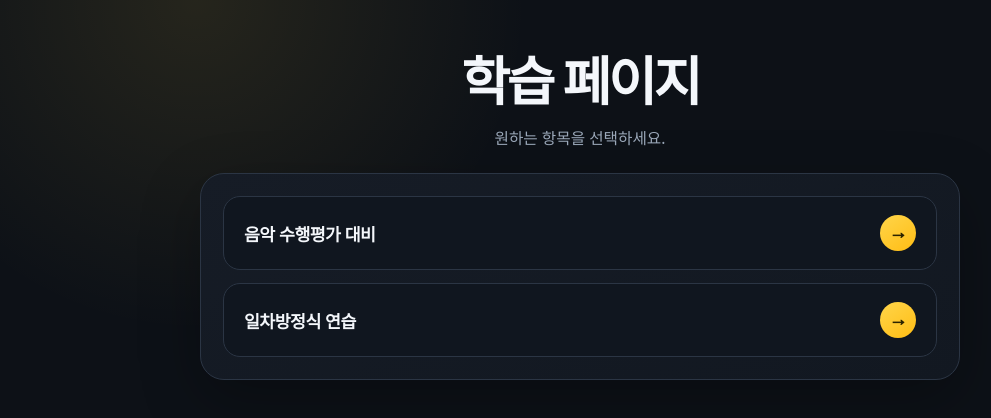
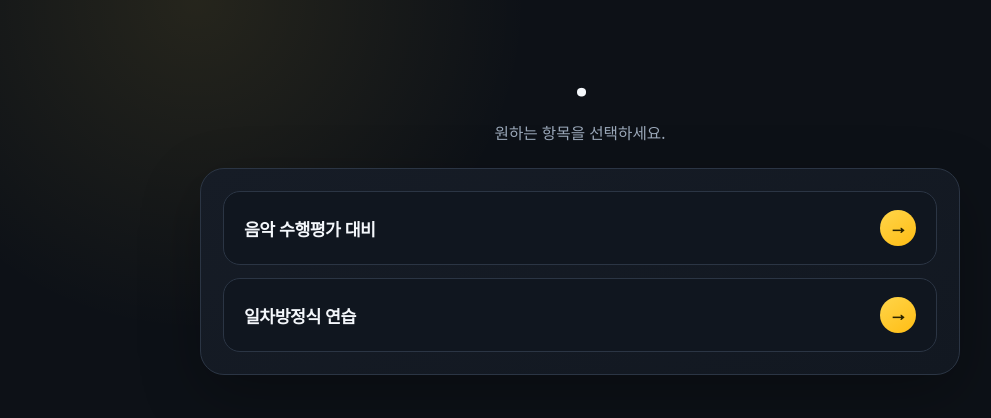
Before and after one commit to monii-dev/school, a plain HTML site: page index.html in a window 1280 px wide. Shown: the whole page, without its empty margins (60-1051 px from the left). Drawn offline with Linux system fonts and the light colour scheme.

Commit message:
index.html 업데이트

```diff
--- a/index.html
+++ b/index.html
@@ -3,7 +3,7 @@
 <head>
   <meta charset="utf-8" />
   <meta name="viewport" content="width=device-width, initial-scale=1" />
-  <title>학습 페이지</title>
+  <title>.</title>
   <style>
     :root{
       --bg:#0d1117;
@@ -153,7 +153,7 @@
 <body>
   <main class="wrap">
     <header class="header">
-      <h1>학습 페이지</h1>
+      <h1>.</h1>
       <p>원하는 항목을 선택하세요.</p>
     </header>
 
```
